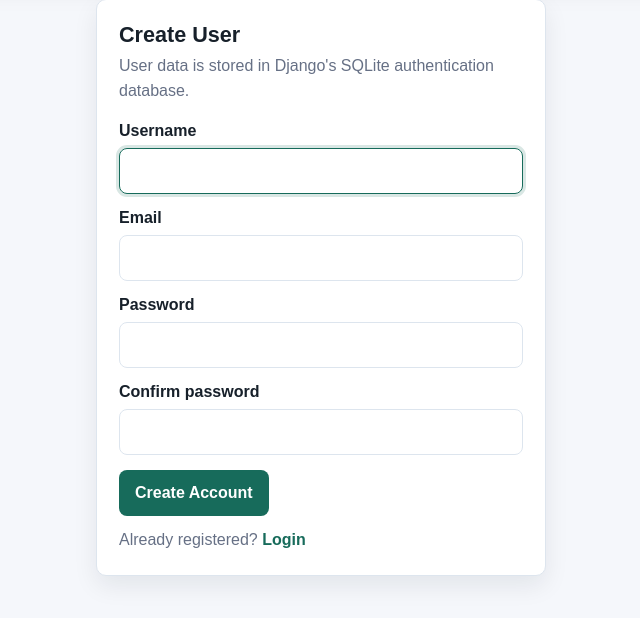
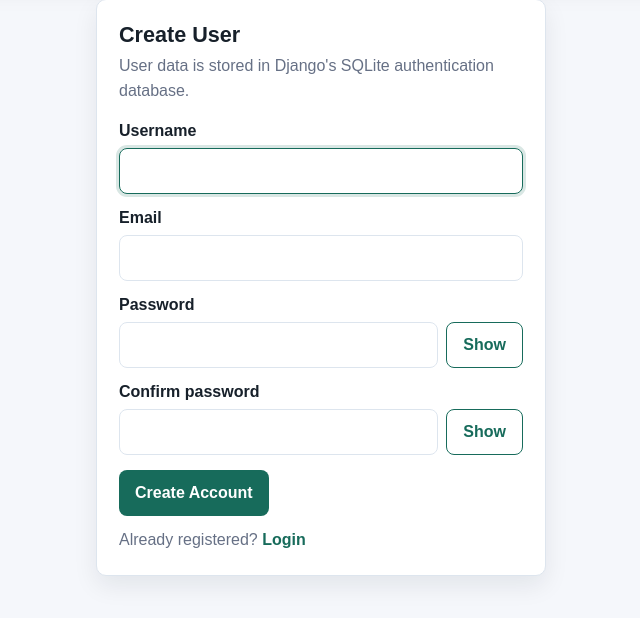
Before and after one commit to harshvishwakarma-05/document-authorization-system, a Django app: page /signup/ in a window 1280 px wide. Shown: the part 197-815 px from the top of the page, without its empty margins (319-959 px from the left). Run offline with Django 5.2, Linux system fonts and the light colour scheme.

Commit message:
Add password show button on signup

```diff
--- a/templates/documents/signup.html
+++ b/templates/documents/signup.html
@@ -27,13 +27,19 @@
 
     <label class="field">
       <span>Password</span>
-      {{ form.password1 }}
+      <div class="password-control">
+        {{ form.password1 }}
+        <button type="button" class="toggle-password" data-target="id_password1">Show</button>
+      </div>
       {{ form.password1.errors }}
     </label>
 
     <label class="field">
       <span>Confirm password</span>
-      {{ form.password2 }}
+      <div class="password-control">
+        {{ form.password2 }}
+        <button type="button" class="toggle-password" data-target="id_password2">Show</button>
+      </div>
       {{ form.password2.errors }}
     </label>
 
```
